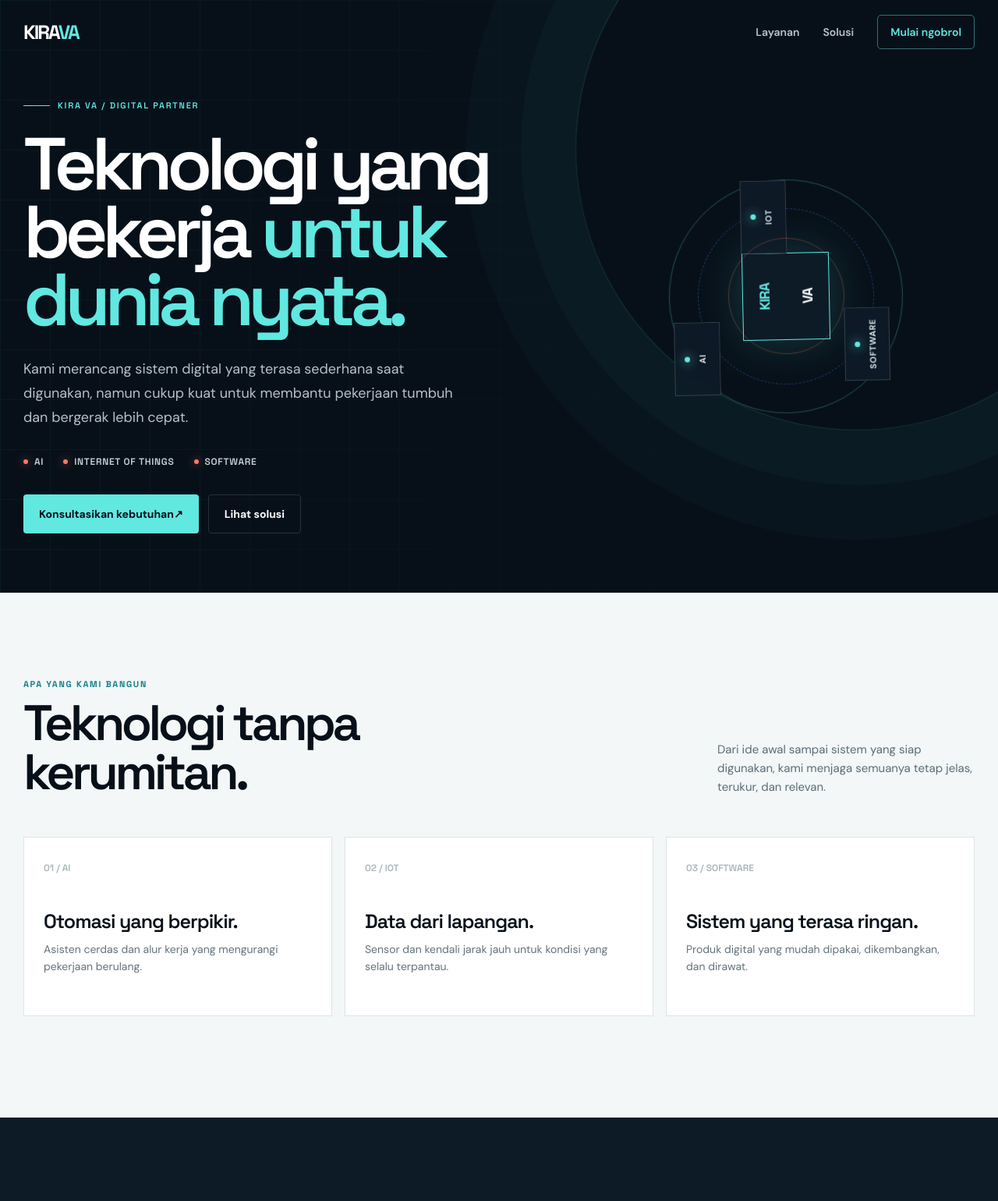
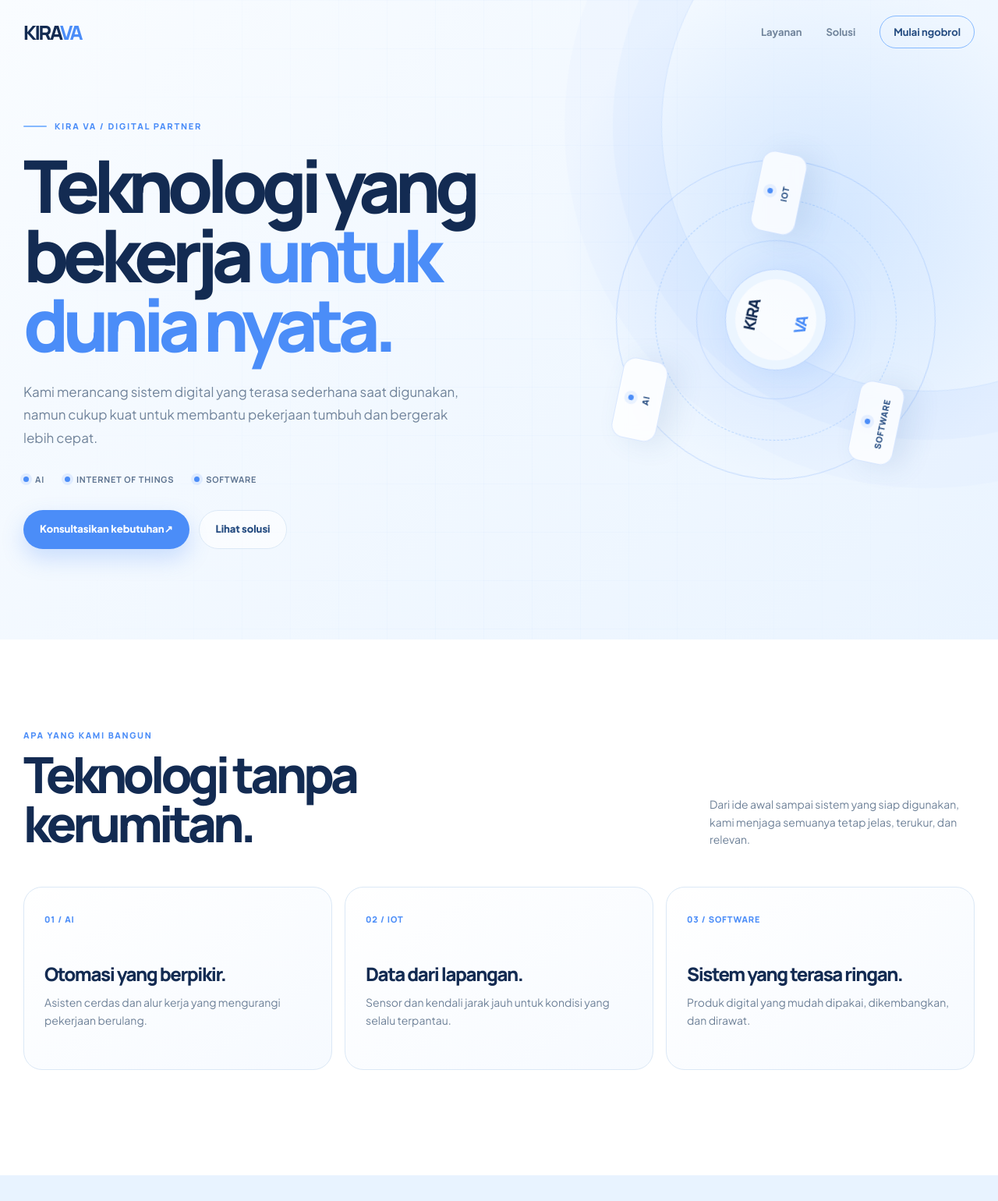
Before and after one commit to andy8383/kirava.id, a website: page index.html in a window 1280 px wide. Shown: the top 1540 px of the page at 78% size. Drawn offline with Linux system fonts and the light colour scheme.

Commit message:
Redesign homepage with soft blue visual system

```diff
--- a/styles/home-v2.css
+++ b/styles/home-v2.css
@@ -1,140 +1,39 @@
-@import url('https://fonts.googleapis.com/css2?family=DM+Sans:wght@400;500;600;700&family=Space+Grotesk:wght@500;600;700&display=swap');
+@import url('https://fonts.googleapis.com/css2?family=Manrope:wght@400;500;600;700;800&family=Plus+Jakarta+Sans:wght@400;500;600;700;800&display=swap');
 
-:root {
-  --ink: #071019;
-  --ink-soft: #0d1b27;
-  --paper: #f3f7f7;
-  --white: #ffffff;
-  --cyan: #60e8e1;
-  --blue: #4d8dff;
-  --coral: #ff795f;
-  --muted: #9aabb8;
-  --line: rgba(255,255,255,.13);
-  --max: 1220px;
-  --ease: cubic-bezier(.2,.7,.2,1);
-}
-
-* { box-sizing: border-box; margin: 0; padding: 0; }
-html { scroll-behavior: smooth; }
-body { background: var(--paper); color: var(--ink); font-family: 'DM Sans', sans-serif; line-height: 1.6; overflow-x: hidden; }
-a { color: inherit; text-decoration: none; }
-button { border: 0; font: inherit; cursor: pointer; }
-.container { width: min(calc(100% - 48px), var(--max)); margin: 0 auto; }
-
-.site-header { position: fixed; inset: 0 0 auto; z-index: 20; transition: background .3s ease, border-color .3s ease; border-bottom: 1px solid transparent; }
-.site-header.scrolled { background: rgba(7,16,25,.92); border-color: var(--line); backdrop-filter: blur(18px); }
-.nav { min-height: 82px; display: flex; align-items: center; justify-content: space-between; }
-.brand { font: 700 25px/1 'Space Grotesk', sans-serif; letter-spacing: -.08em; color: var(--white); }
-.brand span { color: var(--cyan); }
-.nav-menu { display: flex; align-items: center; gap: 30px; color: #b7c4cf; font-size: 14px; font-weight: 600; }
-.nav-menu a { transition: color .2s ease; }
-.nav-menu a:hover { color: var(--cyan); }
-.nav-cta { border: 1px solid rgba(96,232,225,.45); border-radius: 5px; padding: 10px 16px; color: var(--cyan) !important; }
-.mobile-toggle { display: none; width: 42px; height: 42px; background: transparent; }
-.mobile-toggle span { display: block; width: 22px; height: 2px; margin: 5px auto; background: var(--white); }
-
-.hero { min-height: 760px; position: relative; overflow: hidden; background: var(--ink); color: var(--white); display: flex; align-items: center; }
-.hero::before { content: ''; position: absolute; width: 720px; height: 720px; right: -180px; top: -170px; border: 1px solid rgba(96,232,225,.18); border-radius: 50%; box-shadow: 0 0 0 70px rgba(96,232,225,.025), 0 0 0 140px rgba(96,232,225,.018); animation: orbit 18s linear infinite; }
-.hero::after { content: ''; position: absolute; inset: 0; opacity: .18; background-image: linear-gradient(rgba(96,232,225,.25) 1px, transparent 1px), linear-gradient(90deg, rgba(96,232,225,.25) 1px, transparent 1px); background-size: 64px 64px; mask-image: linear-gradient(90deg, #000, transparent 80%); }
-.hero-layout { position: relative; z-index: 1; display: grid; grid-template-columns: minmax(0, 1fr) minmax(360px, .75fr); gap: 90px; align-items: center; }
-.hero-copy { max-width: 700px; padding-top: 54px; }
-.kicker { display: flex; align-items: center; gap: 10px; margin-bottom: 26px; color: var(--cyan); font: 600 11px/1 'Space Grotesk', sans-serif; letter-spacing: .16em; text-transform: uppercase; }
-.kicker::before { content: ''; width: 34px; height: 1px; background: var(--cyan); }
-h1 { max-width: 760px; font: 600 clamp(52px, 7.4vw, 102px)/.92 'Space Grotesk', sans-serif; letter-spacing: -.075em; }
-h1 em { color: var(--cyan); font-style: normal; }
-.hero-lead { max-width: 560px; margin-top: 30px; color: #b3c1cc; font-size: 18px; line-height: 1.7; }
-.hero-actions { display: flex; gap: 12px; flex-wrap: wrap; margin-top: 34px; }
-.button { display: inline-flex; align-items: center; justify-content: center; min-height: 50px; padding: 0 20px; border-radius: 4px; font-weight: 700; font-size: 14px; transition: transform .25s var(--ease), background .25s ease; }
-.button-primary { background: var(--cyan); color: var(--ink); }
-.button-primary:hover { transform: translateY(-3px); background: #a4fff8; }
-.button-ghost { border: 1px solid var(--line); color: var(--white); }
-.button-ghost:hover { transform: translateY(-3px); border-color: var(--cyan); color: var(--cyan); }
-.hero-services { display: flex; gap: 25px; flex-wrap: wrap; list-style: none; margin-top: 34px; color: #c7d4db; font: 600 12px 'Space Grotesk', sans-serif; text-transform: uppercase; letter-spacing: .06em; }
-.hero-services li { display: inline-flex; align-items: center; gap: 8px; }
-.hero-services i { width: 6px; height: 6px; border-radius: 50%; background: var(--coral); box-shadow: 0 0 12px rgba(255,121,95,.7); }
-
-.system-visual { position: relative; min-height: 470px; display: grid; place-items: center; }
-.system-ring { width: 300px; aspect-ratio: 1; border: 1px solid rgba(96,232,225,.3); border-radius: 50%; position: relative; animation: spin 24s linear infinite; }
-.system-ring::before, .system-ring::after { content: ''; position: absolute; inset: 12%; border: 1px dashed rgba(77,141,255,.35); border-radius: 50%; }
-.system-ring::after { inset: 25%; border-style: solid; border-color: rgba(255,121,95,.28); }
-.system-core { position: absolute; inset: 50% auto auto 50%; transform: translate(-50%,-50%); width: 112px; aspect-ratio: 1; display: grid; place-items: center; border: 1px solid var(--cyan); background: var(--ink-soft); color: var(--cyan); font: 700 18px 'Space Grotesk', sans-serif; letter-spacing: -.06em; box-shadow: 0 0 55px rgba(96,232,225,.2); }
-.system-core span { color: var(--white); }
-.system-node { position: absolute; width: 94px; padding: 12px 8px; border: 1px solid rgba(255,255,255,.16); background: rgba(13,27,39,.85); color: #d9e5eb; text-align: center; font-size: 11px; font-weight: 700; text-transform: uppercase; letter-spacing: .05em; backdrop-filter: blur(8px); animation: drift 5s ease-in-out infinite; }
-.system-node::before { content: ''; display: block; width: 7px; height: 7px; margin: 0 auto 8px; border-radius: 50%; background: var(--cyan); box-shadow: 0 0 14px var(--cyan); }
-.node-ai { top: 3%; left: 8%; }
-.node-iot { right: 0; top: 35%; animation-delay: -1.8s; }
-.node-software { bottom: 5%; left: 13%; animation-delay: -3.2s; }
-
-.services { padding: 110px 0 130px; background: var(--paper); }
-.section-head { display: flex; justify-content: space-between; align-items: end; gap: 40px; margin-bottom: 52px; }
-.section-kicker { color: #167e85; font: 700 11px 'Space Grotesk', sans-serif; letter-spacing: .15em; text-transform: uppercase; }
-.section-head h2 { max-width: 600px; margin-top: 12px; font: 600 clamp(36px, 5vw, 68px)/.98 'Space Grotesk', sans-serif; letter-spacing: -.07em; }
-.section-head p { max-width: 330px; color: #5c6d77; font-size: 15px; }
-.service-grid { display: grid; grid-template-columns: repeat(3, 1fr); gap: 16px; }
-.service-card { min-height: 230px; padding: 25px; background: var(--white); border: 1px solid #dce5e5; transition: transform .3s var(--ease), border-color .3s ease, box-shadow .3s ease; }
-.service-card:hover { transform: translateY(-7px); border-color: #83d8d4; box-shadow: 0 20px 45px rgba(23,66,73,.1); }
-.service-number { color: #a7b6b9; font: 600 12px 'Space Grotesk', sans-serif; }
-.service-card h3 { margin-top: 44px; font: 600 25px/1 'Space Grotesk', sans-serif; letter-spacing: -.04em; }
-.service-card p { margin-top: 12px; color: #63737a; font-size: 14px; }
-
-.solutions { padding: 110px 0; background: var(--ink-soft); color: var(--white); }
-.solution-grid { display: grid; grid-template-columns: repeat(6, 1fr); gap: 12px; margin-top: 48px; }
-.solution-card { grid-column: span 2; min-height: 250px; padding: 24px; border: 1px solid var(--line); position: relative; overflow: hidden; transition: transform .3s var(--ease), border-color .3s ease; }
-.solution-card:nth-child(4), .solution-card:nth-child(5) { grid-column: span 3; }
-.solution-card:hover { transform: translateY(-5px); border-color: var(--cyan); }
-.solution-card::after { content: ''; position: absolute; width: 100px; height: 100px; right: -35px; bottom: -35px; border: 1px solid rgba(96,232,225,.35); border-radius: 50%; }
-.solution-card small { color: var(--cyan); font: 600 11px 'Space Grotesk', sans-serif; letter-spacing: .14em; }
-.solution-card h3 { margin-top: 50px; font: 600 28px 'Space Grotesk', sans-serif; letter-spacing: -.05em; }
-.solution-card p { margin-top: 10px; max-width: 310px; color: var(--muted); font-size: 14px; }
-
-.contact { padding: 115px 0; background: var(--coral); color: var(--ink); }
-.contact-inner { display: flex; justify-content: space-between; align-items: end; gap: 50px; }
-.contact h2 { max-width: 700px; font: 600 clamp(42px, 6vw, 82px)/.94 'Space Grotesk', sans-serif; letter-spacing: -.08em; }
-.contact p { max-width: 320px; margin-top: 18px; font-size: 15px; }
-.contact .button { background: var(--ink); color: var(--white); white-space: nowrap; }
-.contact .button:hover { background: var(--ink-soft); transform: translateY(-3px); }
-footer { padding: 26px 0; background: var(--ink); color: #7f929d; font-size: 12px; }
-.footer-inner { display: flex; justify-content: space-between; gap: 20px; }
-.footer-brand { color: var(--white); font: 700 20px 'Space Grotesk', sans-serif; letter-spacing: -.07em; }
-.footer-brand span { color: var(--cyan); }
-
-.reveal { opacity: 0; transform: translateY(22px); transition: opacity .75s var(--ease), transform .75s var(--ease); }
-.reveal.visible { opacity: 1; transform: translateY(0); }
-:where(a, button):focus-visible { outline: 3px solid var(--coral); outline-offset: 4px; }
-
-@keyframes orbit { to { transform: rotate(360deg); } }
-@keyframes spin { to { transform: rotate(-360deg); } }
-@keyframes drift { 0%,100% { transform: translateY(0); } 50% { transform: translateY(-12px); } }
-
-@media (max-width: 900px) {
-  .hero { min-height: auto; padding: 138px 0 70px; }
-  .hero-layout { grid-template-columns: 1fr; gap: 20px; }
-  .hero-copy { padding-top: 0; }
-  .system-visual { min-height: 390px; }
-  .section-head { display: block; }
-  .section-head p { margin-top: 18px; }
-}
-@media (max-width: 680px) {
-  .container { width: min(calc(100% - 32px), var(--max)); }
-  .nav { min-height: 70px; }
-  .mobile-toggle { display: block; }
-  .nav-menu { display: none; position: absolute; top: 64px; left: 16px; right: 16px; padding: 16px; flex-direction: column; align-items: stretch; gap: 4px; background: rgba(7,16,25,.97); border: 1px solid var(--line); }
-  .nav-menu.open { display: flex; }
-  .nav-menu a { padding: 12px; }
-  .hero { padding-top: 116px; }
-  h1 { font-size: clamp(44px, 14vw, 65px); }
-  .hero-lead { font-size: 16px; }
-  .hero-services { gap: 13px; font-size: 10px; }
-  .hero-actions { display: grid; grid-template-columns: 1fr; }
-  .button { width: 100%; }
-  .system-visual { min-height: 330px; transform: scale(.82); margin: -18px 0; }
-  .services, .solutions, .contact { padding: 78px 0; }
-  .service-grid, .solution-grid { grid-template-columns: 1fr; }
-  .solution-card, .solution-card:nth-child(4), .solution-card:nth-child(5) { grid-column: auto; min-height: 200px; }
-  .service-card h3 { margin-top: 35px; }
-  .contact-inner { display: block; }
-  .contact .button { margin-top: 28px; }
-  .footer-inner { display: block; }
-  .footer-copy { margin-top: 8px; }
-}
-@media (prefers-reduced-motion: reduce) { *, *::before, *::after { animation-duration: .01ms !important; transition-duration: .01ms !important; scroll-behavior: auto !important; } }
+:root { --blue-950:#132b52; --blue-800:#244b80; --blue-600:#4b8df8; --blue-400:#85b9ff; --ice:#e8f3ff; --sky:#f4f9ff; --white:#fff; --text:#193252; --muted:#6e8198; --line:#dbe8f6; --shadow:0 24px 70px rgba(54,105,166,.12); --ease:cubic-bezier(.2,.7,.2,1); --max:1220px; }
+* { box-sizing:border-box; margin:0; padding:0; }
+html { scroll-behavior:smooth; }
+body { overflow-x:hidden; color:var(--text); background:var(--sky); font-family:'Plus Jakarta Sans',sans-serif; line-height:1.6; }
+a { color:inherit; text-decoration:none; } button { border:0; font:inherit; cursor:pointer; }
+.container { width:min(calc(100% - 48px),var(--max)); margin:0 auto; }
+.site-header { position:fixed; inset:0 0 auto; z-index:20; border-bottom:1px solid transparent; transition:background .3s ease,box-shadow .3s ease,border-color .3s ease; }
+.site-header.scrolled { background:rgba(244,249,255,.86); border-color:rgba(219,232,246,.9); box-shadow:0 8px 28px rgba(52,94,139,.08); backdrop-filter:blur(18px); }
+.nav { min-height:82px; display:flex; align-items:center; justify-content:space-between; }
+.brand { color:var(--blue-950); font:800 25px/1 'Manrope',sans-serif; letter-spacing:-.09em; } .brand span { color:var(--blue-600); }
+.nav-menu { display:flex; align-items:center; gap:31px; color:#71849b; font-size:13px; font-weight:700; } .nav-menu a { transition:color .2s ease; } .nav-menu a:hover { color:var(--blue-600); }
+.nav-cta { padding:10px 17px; border:1px solid var(--blue-400); border-radius:999px; color:var(--blue-800)!important; }
+.mobile-toggle { display:none; width:42px; height:42px; background:transparent; } .mobile-toggle span { display:block; width:22px; height:2px; margin:5px auto; background:var(--blue-800); }
+.hero { position:relative; min-height:820px; overflow:hidden; display:flex; align-items:center; background:radial-gradient(circle at 82% 35%,rgba(133,185,255,.28),transparent 28%),linear-gradient(135deg,#f9fcff,#eaf4ff); }
+.hero::before { content:''; position:absolute; width:680px; height:680px; right:-250px; top:-180px; border:1px solid rgba(75,141,248,.15); border-radius:50%; box-shadow:0 0 0 62px rgba(75,141,248,.035),0 0 0 124px rgba(75,141,248,.025); animation:orbit 22s linear infinite; }
+.hero::after { content:''; position:absolute; inset:0; opacity:.45; background-image:linear-gradient(rgba(75,141,248,.07) 1px,transparent 1px),linear-gradient(90deg,rgba(75,141,248,.07) 1px,transparent 1px); background-size:62px 62px; mask-image:linear-gradient(90deg,transparent,#000 50%,transparent); }
+.hero-layout { position:relative; z-index:1; display:grid; grid-template-columns:minmax(0,1fr) minmax(360px,.8fr); gap:72px; align-items:center; }
+.hero-copy { max-width:690px; padding-top:40px; } .kicker { display:flex; align-items:center; gap:10px; margin-bottom:26px; color:var(--blue-600); font:800 11px/1 'Manrope',sans-serif; letter-spacing:.16em; text-transform:uppercase; } .kicker::before { content:''; width:30px; height:2px; border-radius:2px; background:var(--blue-400); }
+h1 { max-width:760px; color:var(--blue-950); font:800 clamp(52px,7.3vw,100px)/.95 'Manrope',sans-serif; letter-spacing:-.085em; } h1 em { color:var(--blue-600); font-style:normal; }
+.hero-lead { max-width:570px; margin-top:28px; color:#71849b; font-size:17px; line-height:1.75; }
+.hero-actions { display:flex; gap:12px; flex-wrap:wrap; margin-top:32px; } .button { display:inline-flex; align-items:center; justify-content:center; min-height:50px; padding:0 21px; border-radius:999px; font-size:13px; font-weight:800; transition:transform .25s var(--ease),box-shadow .25s ease,background .25s ease; }
+.button-primary { background:var(--blue-600); color:var(--white); box-shadow:0 12px 28px rgba(75,141,248,.25); } .button-primary:hover { transform:translateY(-3px); background:#377de7; box-shadow:0 18px 34px rgba(75,141,248,.3); }
+.button-ghost { border:1px solid var(--line); background:rgba(255,255,255,.6); color:var(--blue-800); } .button-ghost:hover { transform:translateY(-3px); border-color:var(--blue-400); background:var(--white); }
+.hero-services { display:flex; gap:26px; flex-wrap:wrap; list-style:none; margin-top:30px; color:#5d7390; font:700 11px 'Manrope',sans-serif; letter-spacing:.07em; text-transform:uppercase; } .hero-services li { display:inline-flex; align-items:center; gap:8px; } .hero-services i { width:7px; height:7px; border-radius:50%; background:var(--blue-600); box-shadow:0 0 0 4px rgba(75,141,248,.12); }
+.system-visual { position:relative; min-height:500px; display:grid; place-items:center; } .system-ring { width:min(410px,80vw); aspect-ratio:1; position:relative; border:1px solid rgba(75,141,248,.26); border-radius:50%; animation:spin 28s linear infinite; } .system-ring::before,.system-ring::after { content:''; position:absolute; inset:12%; border:1px dashed rgba(133,185,255,.55); border-radius:50%; } .system-ring::after { inset:25%; border-style:solid; border-color:rgba(75,141,248,.2); }
+.system-core { position:absolute; inset:50% auto auto 50%; transform:translate(-50%,-50%); width:130px; aspect-ratio:1; display:grid; place-items:center; border:1px solid rgba(75,141,248,.35); border-radius:50%; background:rgba(255,255,255,.8); color:var(--blue-950); font:800 20px 'Manrope',sans-serif; letter-spacing:-.08em; box-shadow:0 15px 55px rgba(75,141,248,.2),inset 0 0 0 12px rgba(232,243,255,.8); } .system-core span { color:var(--blue-600); }
+.system-node { position:absolute; width:104px; padding:13px 8px; border:1px solid rgba(75,141,248,.2); border-radius:16px; background:rgba(255,255,255,.78); color:var(--blue-800); text-align:center; font:800 11px 'Manrope',sans-serif; letter-spacing:.06em; text-transform:uppercase; box-shadow:0 15px 35px rgba(54,105,166,.12); backdrop-filter:blur(10px); animation:drift 5s ease-in-out infinite; } .system-node::before { content:''; display:block; width:7px; height:7px; margin:0 auto 8px; border-radius:50%; background:var(--blue-600); box-shadow:0 0 0 5px rgba(75,141,248,.1); } .node-ai { top:7%; left:4%; } .node-iot { right:-2%; top:38%; animation-delay:-1.8s; } .node-software { bottom:5%; left:12%; animation-delay:-3.2s; }
+.services { padding:115px 0 135px; background:var(--white); } .section-head { display:flex; justify-content:space-between; align-items:end; gap:40px; margin-bottom:50px; } .section-kicker { color:var(--blue-600); font:800 11px 'Manrope',sans-serif; letter-spacing:.15em; text-transform:uppercase; } .section-head h2 { max-width:600px; margin-top:12px; color:var(--blue-950); font:800 clamp(36px,5vw,68px)/.98 'Manrope',sans-serif; letter-spacing:-.08em; } .section-head p { max-width:340px; color:var(--muted); font-size:14px; }
+.service-grid { display:grid; grid-template-columns:repeat(3,1fr); gap:16px; } .service-card { min-height:235px; padding:26px; border:1px solid var(--line); border-radius:24px; background:linear-gradient(145deg,#fff,#f6faff); transition:transform .3s var(--ease),border-color .3s ease,box-shadow .3s ease; } .service-card:hover { transform:translateY(-7px); border-color:var(--blue-400); box-shadow:var(--shadow); } .service-number { color:var(--blue-600); font:800 11px 'Manrope',sans-serif; letter-spacing:.08em; } .service-card h3 { margin-top:46px; color:var(--blue-950); font:800 24px/1.05 'Manrope',sans-serif; letter-spacing:-.06em; } .service-card p { margin-top:13px; color:var(--muted); font-size:14px; }
+.solutions { padding:115px 0; background:var(--ice); } .solution-grid { display:grid; grid-template-columns:repeat(6,1fr); gap:14px; margin-top:48px; } .solution-card { grid-column:span 2; min-height:255px; padding:25px; position:relative; overflow:hidden; border:1px solid rgba(133,185,255,.35); border-radius:24px; background:rgba(255,255,255,.68); transition:transform .3s var(--ease),box-shadow .3s ease,background .3s ease; } .solution-card:nth-child(4),.solution-card:nth-child(5) { grid-column:span 3; } .solution-card:hover { transform:translateY(-6px); background:var(--white); box-shadow:var(--shadow); } .solution-card::after { content:''; position:absolute; width:130px; height:130px; right:-50px; bottom:-50px; border:1px solid rgba(75,141,248,.25); border-radius:50%; } .solution-card small { color:var(--blue-600); font:800 11px 'Manrope',sans-serif; letter-spacing:.14em; } .solution-card h3 { margin-top:52px; color:var(--blue-950); font:800 27px 'Manrope',sans-serif; letter-spacing:-.07em; } .solution-card p { max-width:310px; margin-top:10px; color:var(--muted); font-size:14px; }
+.contact { padding:115px 0; background:var(--blue-600); color:var(--white); } .contact-inner { display:flex; justify-content:space-between; align-items:end; gap:50px; } .contact h2 { max-width:700px; font:800 clamp(42px,6vw,82px)/.94 'Manrope',sans-serif; letter-spacing:-.085em; } .contact p { max-width:330px; margin-top:18px; color:#dceaff; font-size:15px; } .contact .button { background:var(--white); color:var(--blue-800); white-space:nowrap; } .contact .button:hover { background:#e9f3ff; transform:translateY(-3px); }
+footer { padding:27px 0; background:var(--blue-950); color:#9ab0ca; font-size:12px; } .footer-inner { display:flex; justify-content:space-between; gap:20px; } .footer-brand { color:var(--white); font:800 20px 'Manrope',sans-serif; letter-spacing:-.08em; } .footer-brand span { color:var(--blue-400); }
+.reveal { opacity:0; transform:translateY(22px); transition:opacity .75s var(--ease),transform .75s var(--ease); } .reveal.visible { opacity:1; transform:translateY(0); } :where(a,button):focus-visible { outline:3px solid var(--blue-600); outline-offset:4px; }
+@keyframes orbit { to { transform:rotate(360deg); } } @keyframes spin { to { transform:rotate(-360deg); } } @keyframes drift { 0%,100% { transform:translateY(0); } 50% { transform:translateY(-10px); } }
+@media (max-width:900px) { .hero { min-height:auto; padding:138px 0 70px; } .hero-layout { grid-template-columns:1fr; gap:20px; } .hero-copy { padding-top:0; } .system-visual { min-height:400px; } .section-head { display:block; } .section-head p { margin-top:18px; } }
+@media (max-width:680px) { .container { width:min(calc(100% - 32px),var(--max)); } .nav { min-height:70px; } .mobile-toggle { display:block; } .nav-menu { display:none; position:absolute; top:64px; left:16px; right:16px; padding:16px; flex-direction:column; align-items:stretch; gap:4px; border:1px solid var(--line); border-radius:20px; background:rgba(244,249,255,.98); box-shadow:var(--shadow); } .nav-menu.open { display:flex; } .nav-menu a { padding:12px; color:var(--blue-800); } .hero { padding-top:116px; } h1 { font-size:clamp(44px,14vw,65px); } .hero-lead { font-size:16px; } .hero-services { gap:13px; font-size:10px; } .hero-actions { display:grid; grid-template-columns:1fr; } .button { width:100%; } .system-visual { min-height:335px; transform:scale(.82); margin:-18px 0; } .services,.solutions,.contact { padding:80px 0; } .service-grid,.solution-grid { grid-template-columns:1fr; } .solution-card,.solution-card:nth-child(4),.solution-card:nth-child(5) { grid-column:auto; min-height:205px; } .service-card h3 { margin-top:35px; } .contact-inner { display:block; } .contact .button { margin-top:28px; } .footer-inner { display:block; } .footer-copy { margin-top:8px; } }
+@media (prefers-reduced-motion:reduce) { *,*::before,*::after { animation-duration:.01ms!important; transition-duration:.01ms!important; scroll-behavior:auto!important; } }
```
